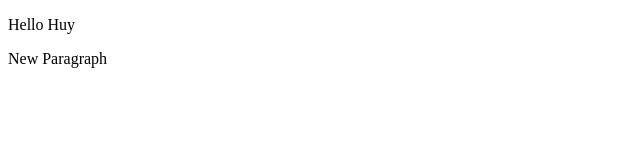
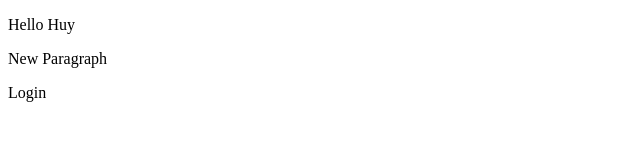
Before and after one commit to quanghuy1507/git-tutorial, a plain HTML site: page index.html in a window 1280 px wide. Shown: the full height of the page, 0-640 px from the left. Drawn offline with Linux system fonts and the light colour scheme.

Commit message:
update 6

```diff
--- a/index.html
+++ b/index.html
@@ -10,5 +10,6 @@
   <body>
     <p>Hello Huy</p>
     <p>New Paragraph</p>
+    <span>Login</span>
   </body>
 </html>
```
